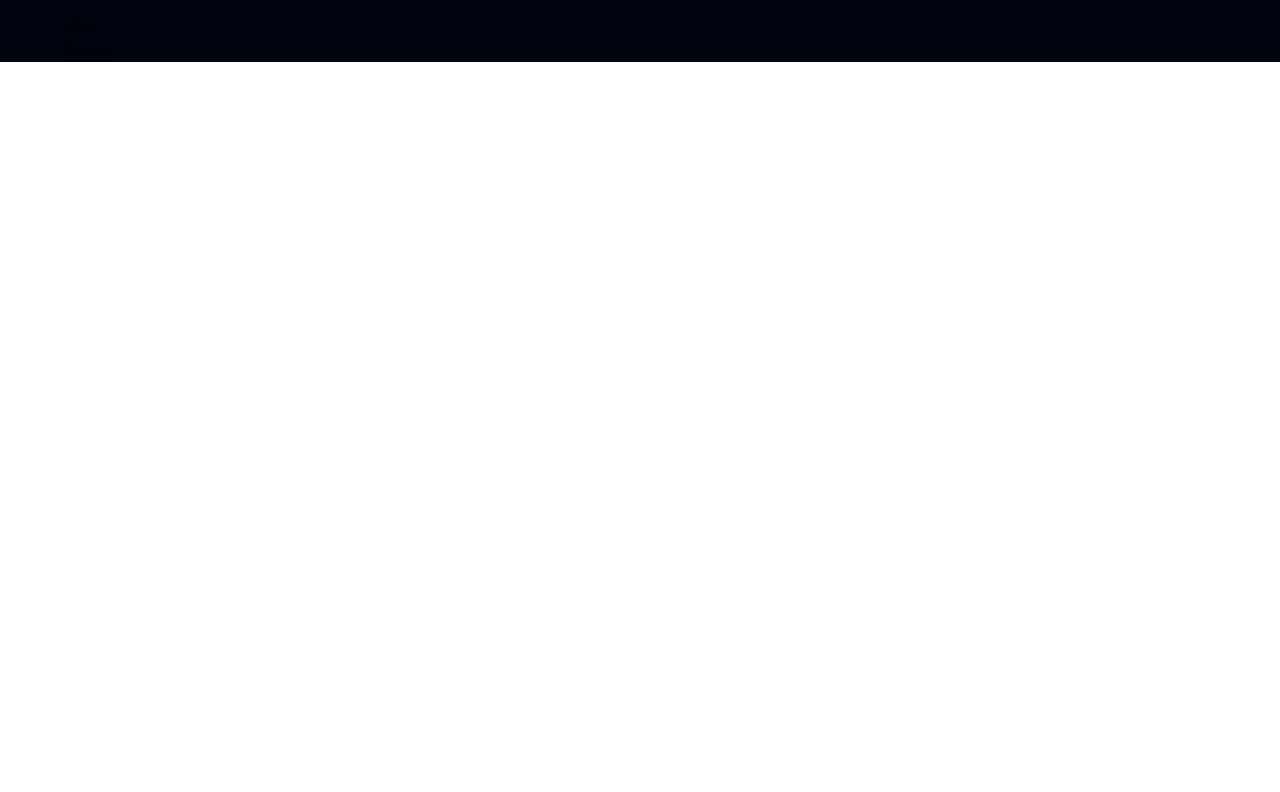
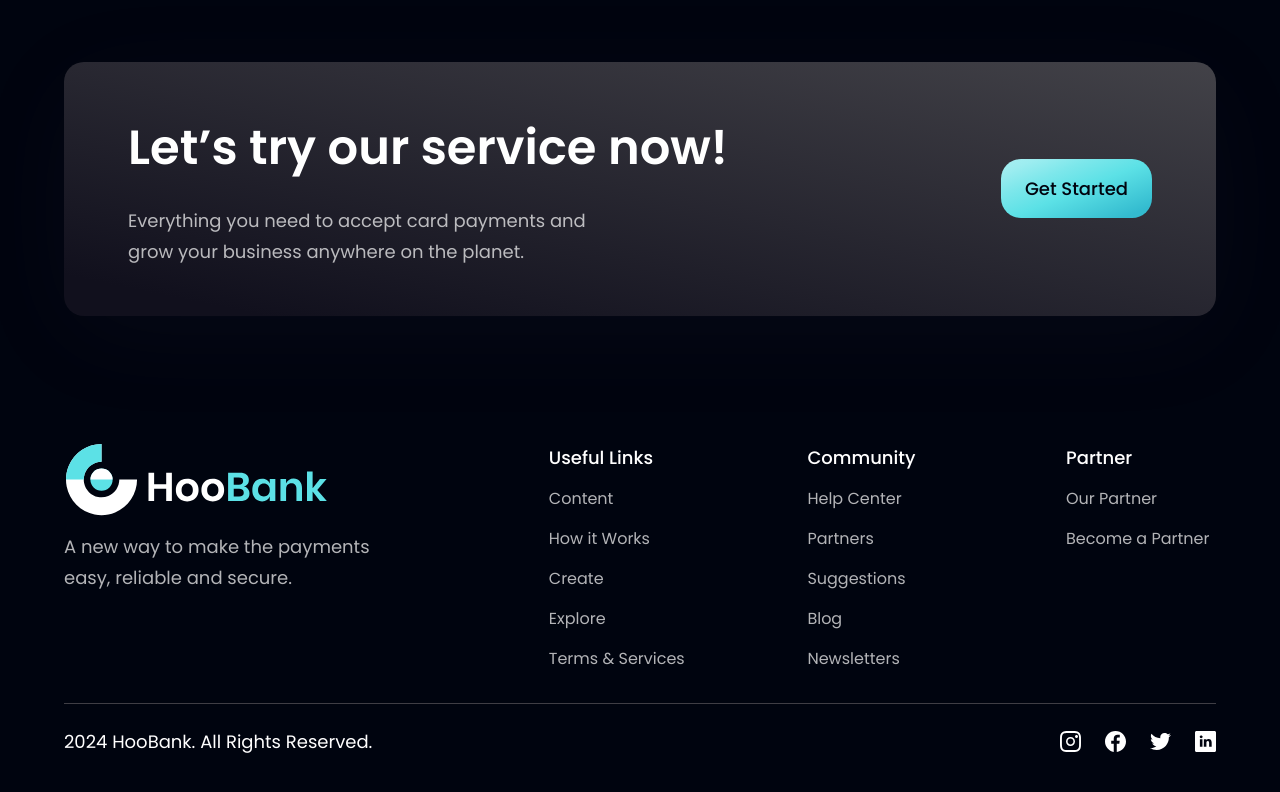
Before and after one commit to vanessalayson/react-2-bank-app, a React (Vite) app: page / in a window 1280 px wide. Shown: the part 4098-4890 px from the top of the page. Before the commit the page ends 4160 px from the top, so only its background shows below. Built offline with nearby package versions, Linux system fonts and the light colour scheme.

Commit message:
11th commit. Project complete

```diff
--- a/src/components/CTA.jsx
+++ b/src/components/CTA.jsx
@@ -1,9 +1,22 @@
-import React from 'react'
+import styles from "../style"
+import Button from './Button'
 
-const CTA = () => {
-  return (
-    <div>CTA</div>
-  )
-}
+const CTA = () => (
+  <section className={`${styles.flexCenter} ${styles.marginY} ${styles.padding} sm:flex-row flex-col bg-black-gradient-2 rounded-[20px] box-shadow`}>
+    <div className="flex-1 flex flex-col">
+      <h2 className={styles.heading2}>
+        Let’s try our service now!
+      </h2>
+      <p className={`${styles.paragraph} max-w-[470px] mt-5`}>
+        Everything you need to accept card payments and grow your business anywhere on the planet.
+      </p>
+    </div>
+
+    <div className={`${styles.flexCenter} sm:ml-10 ml-0 sm:mt-0 mt-10`}>
+      <Button />
+    </div>
+  </section>
+)
+
 
 export default CTA
--- a/src/components/Footer.jsx
+++ b/src/components/Footer.jsx
@@ -1,9 +1,53 @@
-import React from 'react'
+import styles from "../style"
+import { logo } from "../assets"
+import { footerLinks, socialMedia } from "../constants"
 
-const Footer = () => {
-  return (
-    <div>Footer</div>
-  )
-}
+const Footer = () => (
+  <section className={`${styles.flexCenter} ${styles.paddingY} flex-col`}>
+    <div className={`${styles.flexStart} md:flex-row flex-col mb-8 w-full`}>
+      <div className="flex-1 flex flex-col justify-start mr-10">
+        <img src={logo} alt="logo" className="w-[266px] h-[72px] object-contain" />
+        <p className={`${styles.paragraph} mt-4 max-w-[310px]`}>
+          A new way to make the payments easy, reliable and secure.
+        </p>
+      </div>
+
+      <div className="flex-[1.5] w-full flex flex-row justify-between flex-wrap md:mt-0 mt-10">
+        {footerLinks.map((footerLink) => (
+          <div key={footerLink.key} className="flex flex-col ss:my-0 my-4 min-w-[150px]">
+            <h4 className="font-poppins font-medium text-[18px] leading-[27px] text-white">
+              {footerLink.title}
+            </h4>
+            <ul className="list-none mt-4">
+              {footerLink.links.map((link, index) => (
+                <li key={link.name} className={`font-poppins font-normal text-[16px] leading-[24px] text-dimWhite hover:text-secondary cursor-pointer ${index !== footerLink.links.length - 1 ? 'mb-4' : 'mb-0'}`}>
+                  {link.name}
+                </li>
+              ))}
+            </ul>
+          </div>
+        ))}
+      </div>
+    </div>
+
+    <div className="w-full flex justify-between items-center md:flex-row flex-col pt-6 border-t-[1px] border-t-[#3F3E45]">
+      <p className="font-poppins font-normal text-center text-[18px] leading-[27px] text-white">
+        2024 HooBank. All Rights Reserved.
+      </p>
+
+      <div className="flex flex-row md:mt-0 mt-6">
+        {socialMedia.map((social, index) => (
+          <img
+            key={social.id}
+            src={social.icon}
+            alt={social.id}
+            className={`w-[21px] h-[21px] object-contain cursor-pointer ${index !== socialMedia.length - 1 ? 'mr-6' : 'mr-0'}`}
+          />
+        ))}
+      </div>
+    </div>
+  </section>
+)
+
 
 export default Footer
--- a/src/constants/index.js
+++ b/src/constants/index.js
@@ -88,7 +88,7 @@
   },
 ];
 
-export const footerLinks = [
+export const  footerLinks = [
   {
     title: "Useful Links",
     links: [
```
